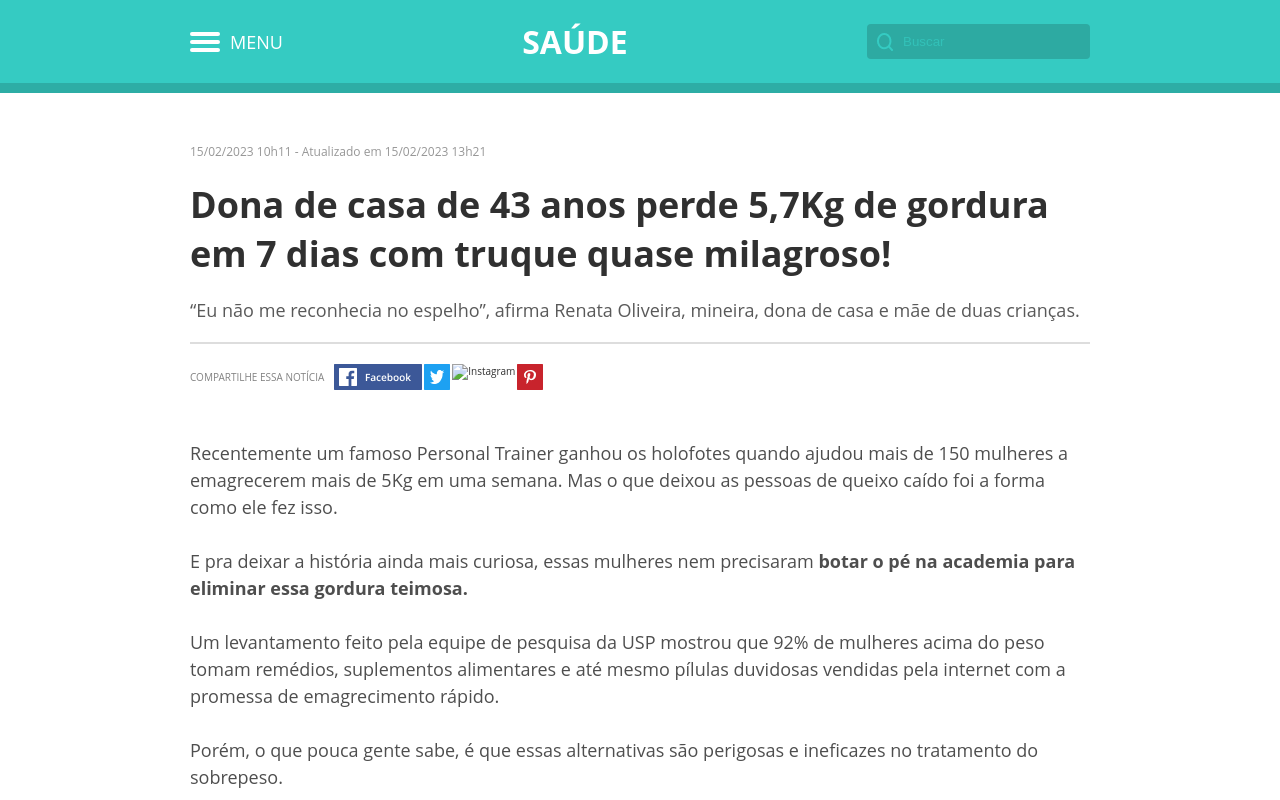
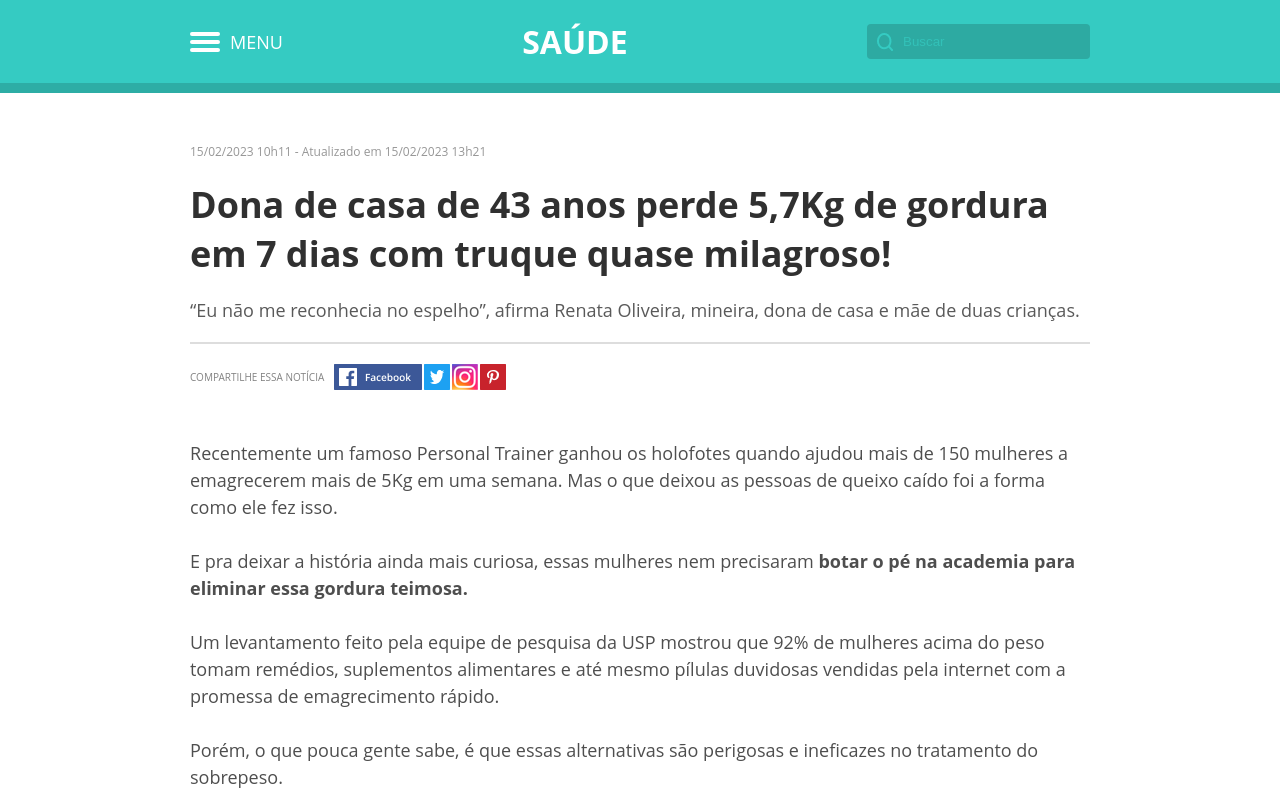
Before and after one commit to 520Potencializando/Luan, a plain HTML site: page index.html in a window 1280 px wide. Shown: the top 800 px of the page. Drawn offline with Linux system fonts and the light colour scheme.

Commit message:
Update index.html

```diff
--- a/index.html
+++ b/index.html
@@ -45,7 +45,7 @@
                 <div class="article-share-social">
                   <img src="./assets/facebook.webp" alt="Facebook" />
                   <img src="./assets/twitter.webp" alt="Twitter" />
-                  <img src="./assets/insta2.png" alt="Instagram" />
+                  <img src="./assets/insta2.webp" alt="Instagram" />
                   <img src="./assets/pinterest.webp" alt="Pinterest" />
                 </div>
               </div>
```
